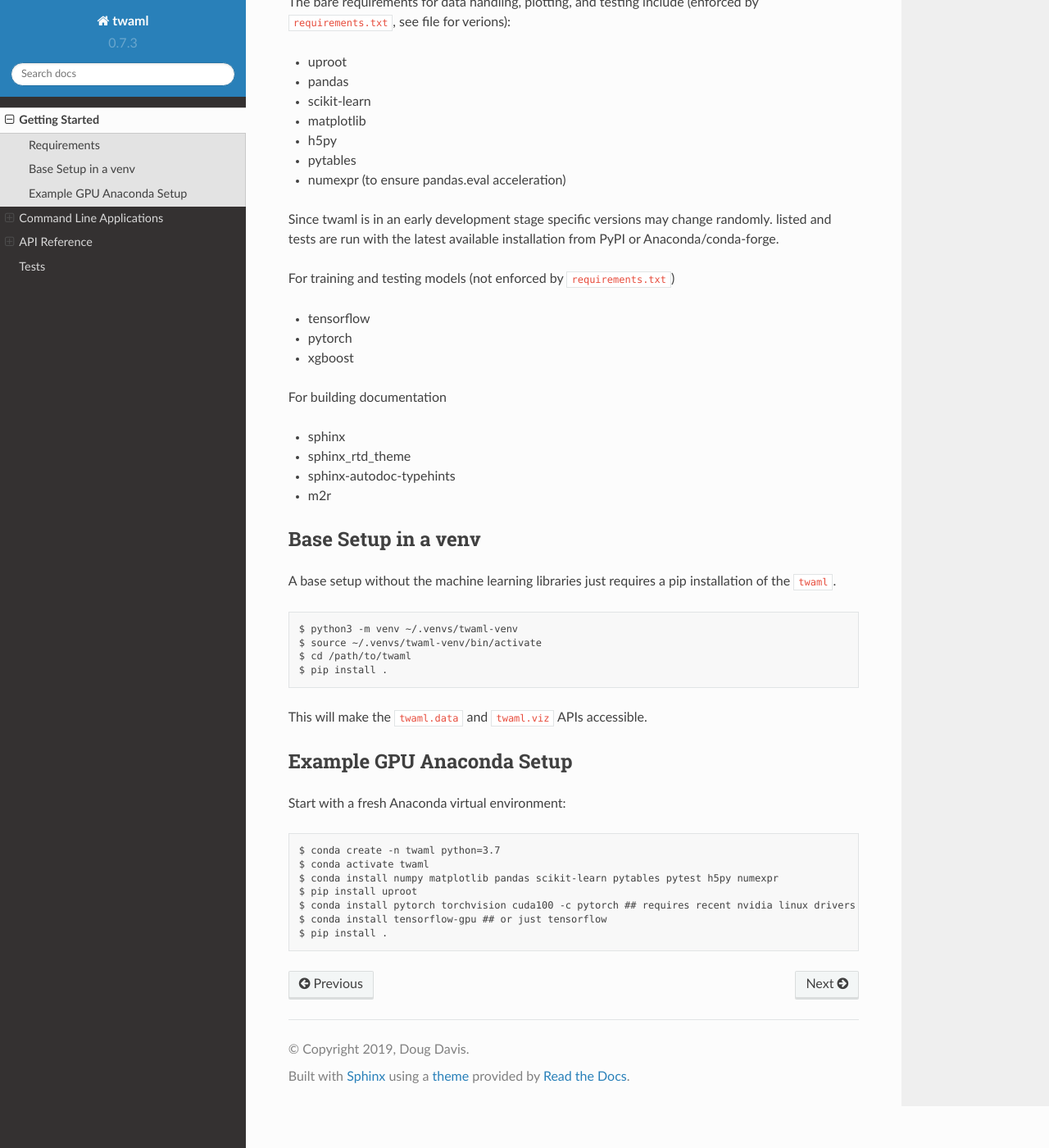
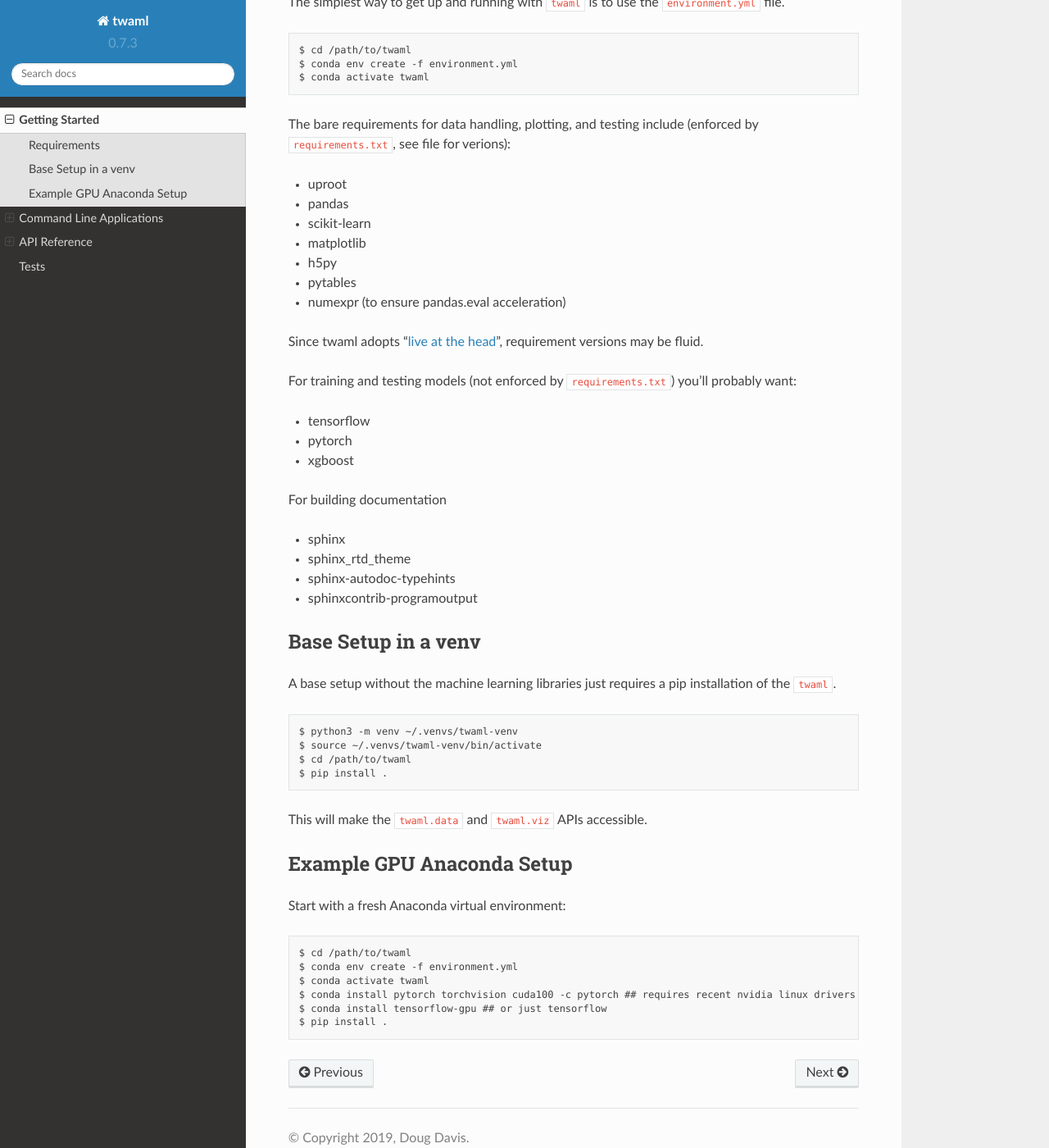
Before and after one commit to douglasdavis/twaml, a Sphinx documentation site: the page built from docs/started.rst, in a window 1280 px wide and 1400 px high, scrolled down 321 px. Shown: the whole window at 82% size. Built offline with Sphinx 7.4.7 and the Read the Docs theme 2.0.0, drawn with Linux system fonts in a browser that asks for light colours.

Commit message:
docs and conda environment.yml

```diff
--- a/docs/conf.py
+++ b/docs/conf.py
@@ -49,7 +49,6 @@ extensions = [
     "sphinx.ext.mathjax",
     "sphinx.ext.viewcode",
     "sphinxcontrib.programoutput",
-    "m2r",
 ]
 
 set_type_checking_flag = False
--- a/docs/started.rst
+++ b/docs/started.rst
@@ -12,6 +12,14 @@ It is highy recommended to use the `Anaconda
 required libraries (outside of the bleeding edge machine learning
 packages) will be included with Anaconda environments.
 
+The simplest way to get up and running with ``twaml`` is to use the ``environment.yml`` file.
+
+.. code-block:: none
+
+   $ cd /path/to/twaml
+   $ conda env create -f environment.yml
+   $ conda activate twaml
+
 The bare requirements for data handling, plotting, and testing include
 (enforced by ``requirements.txt``, see file for verions):
 
@@ -23,11 +31,12 @@ The bare requirements for data handling, plotting, and testing include
 - pytables
 - numexpr (to ensure pandas.eval acceleration)
 
-Since twaml is in an early development stage specific versions may
-change randomly.  listed and tests are run with the latest available
-installation from PyPI or Anaconda/conda-forge.
+Since twaml adopts "`live at the head
+<https://www.youtube.com/watch?v=tISy7EJQPzI>`_", requirement versions
+may be fluid.
 
 For training and testing models (not enforced by ``requirements.txt``)
+you'll probably want:
 
 - tensorflow
 - pytorch
@@ -38,7 +47,7 @@ For building documentation
 - sphinx
 - sphinx_rtd_theme
 - sphinx-autodoc-typehints
-- m2r
+- sphinxcontrib-programoutput
 
 
 Base Setup in a venv
@@ -64,10 +73,9 @@ Start with a fresh Anaconda virtual environment:
 
 .. code-block:: none
 
-   $ conda create -n twaml python=3.7
+   $ cd /path/to/twaml
+   $ conda env create -f environment.yml
    $ conda activate twaml
-   $ conda install numpy matplotlib pandas scikit-learn pytables pytest h5py numexpr
-   $ pip install uproot
    $ conda install pytorch torchvision cuda100 -c pytorch ## requires recent nvidia linux drivers
    $ conda install tensorflow-gpu ## or just tensorflow
    $ pip install .
```
Also changed, not shown: environment.yml (added, +29 -0 lines).
